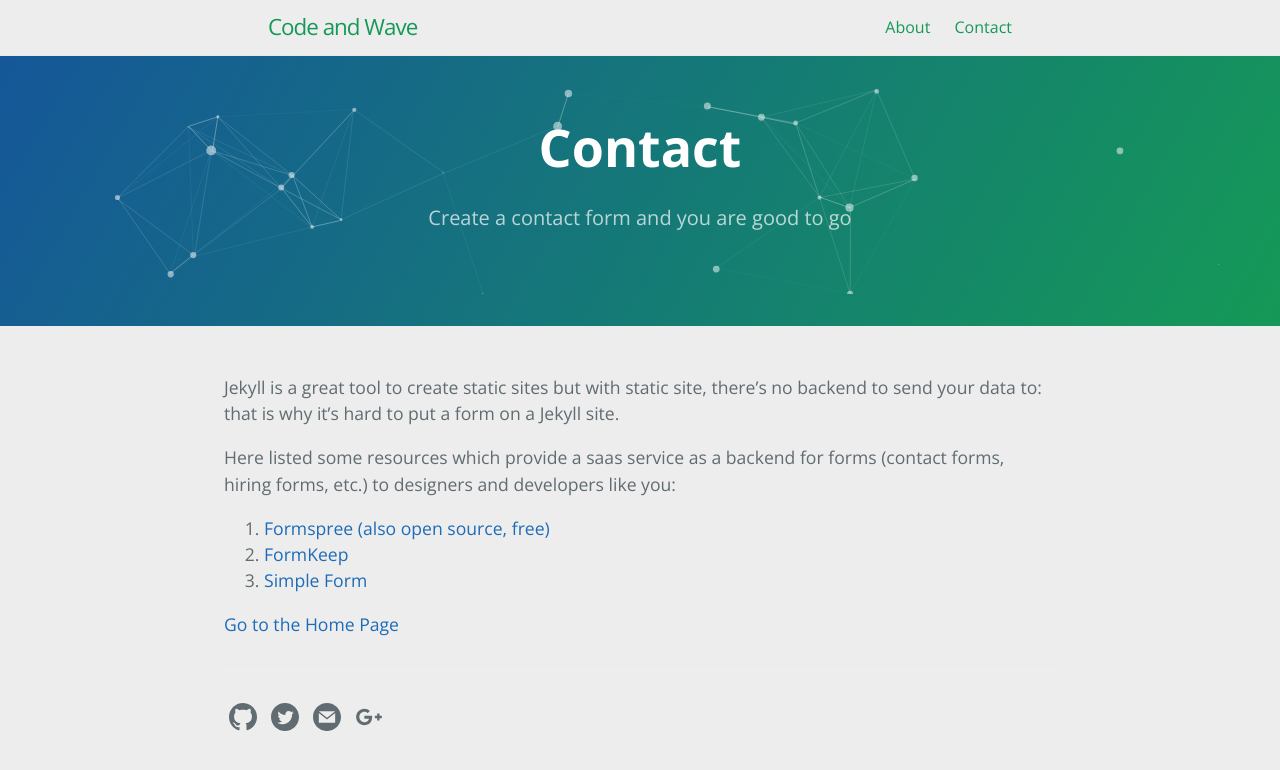
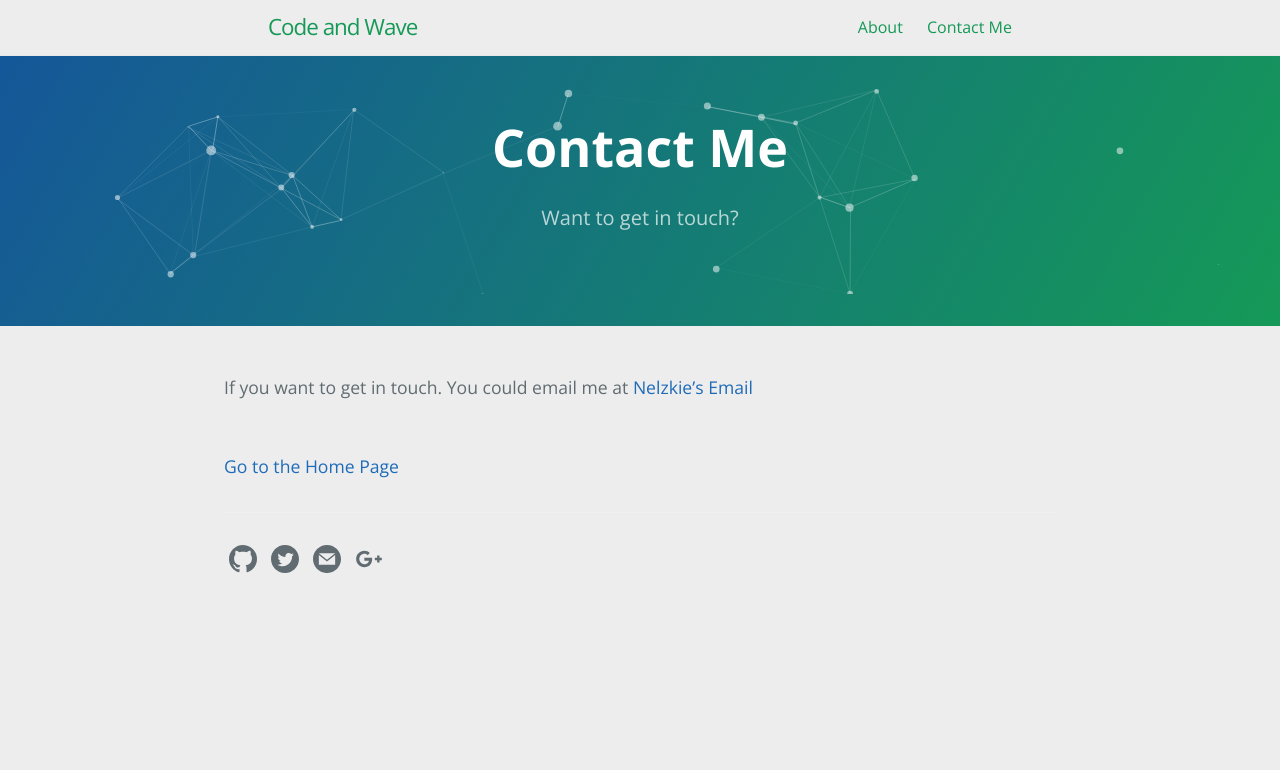
Before and after one commit to NelzkieCoder/CodeAndWave_Old, a Jekyll site: the page built from contact.md, in a window 1280 px wide. Shown: the top 770 px of the page. Built offline with Jekyll 4.4.1, drawn with Linux system fonts in a browser that asks for light colours.

Commit message:
Fix contact me
Add correct info

```diff
--- a/contact.md
+++ b/contact.md
@@ -1,14 +1,11 @@
 ---
 layout: page
-title: Contact
-tagline: Create a contact form and you are good to go
+title: Contact Me
+tagline: Want to get in touch?
 ---
 
-Jekyll is a great tool to create static sites but with static site, there's no backend to send your data to: that is why it's hard to put a form on a Jekyll site.
-
-Here listed some resources which provide  a saas service as a backend for forms (contact forms, hiring forms, etc.) to designers and developers like you:
-1. [Formspree (also open source, free)](https://formspree.io/)
-2. [FormKeep](https://formkeep.com/guides/contact-form-jekyll)
-3. [Simple Form](https://getsimpleform.com/)
-
-[Go to the Home Page]({{ site.url }}{{ site.baseurl }})
+If you want to get in touch. You could email me at <a href="mailto:{{ site.email | encode_email }}" title="Contact me">{{site.author}}'s Email</a>
+<br />
+<br />
+<br />
+[Go to the Home Page]({{ site.baseurl }}/index)
```
